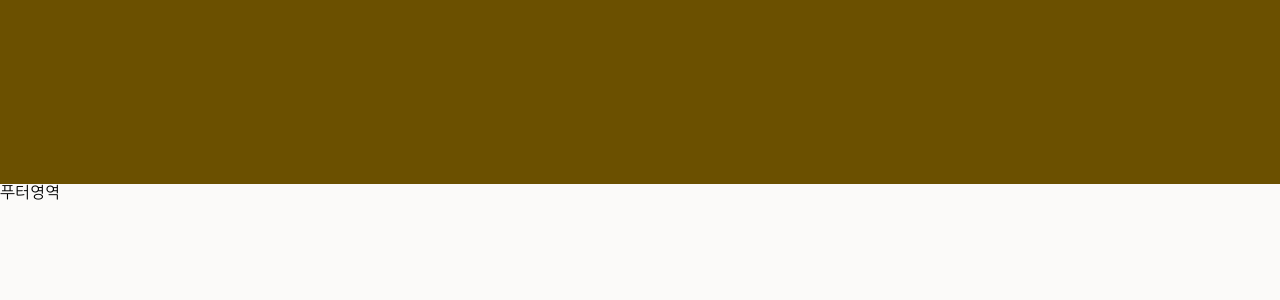
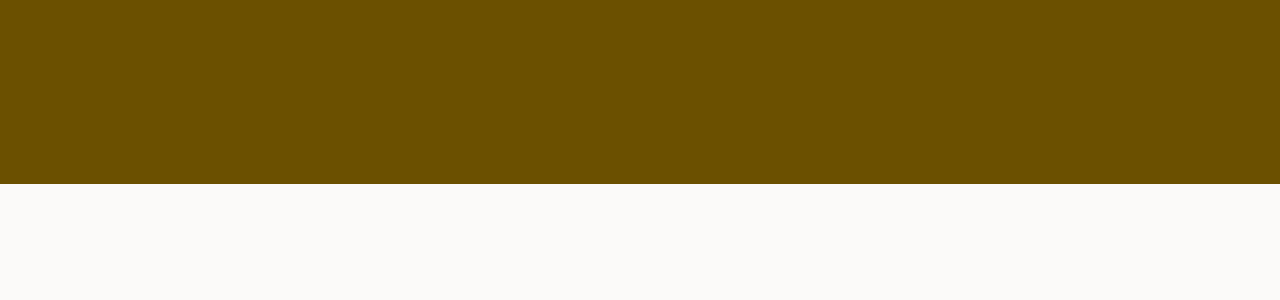
Before and after one commit to Everguide2/Everguide-client, a React (Vite) app: page / in a window 1280 px wide. Shown: the top 300 px of the page. Built offline with nearby package versions, Linux system fonts and the light colour scheme.

Commit message:
[Chore] Footer불필요 코드 삭제

```diff
--- a/src/layout/Footer.jsx
+++ b/src/layout/Footer.jsx
@@ -1,10 +1,9 @@
-import React from 'react';
 import { styled } from "styled-components"
 
 const Footer = () => {
   return (
     <Container>
-      <FooterContainer>푸터영역</FooterContainer>
+      <FooterContainer></FooterContainer>
     </Container>
   );
 };
```
